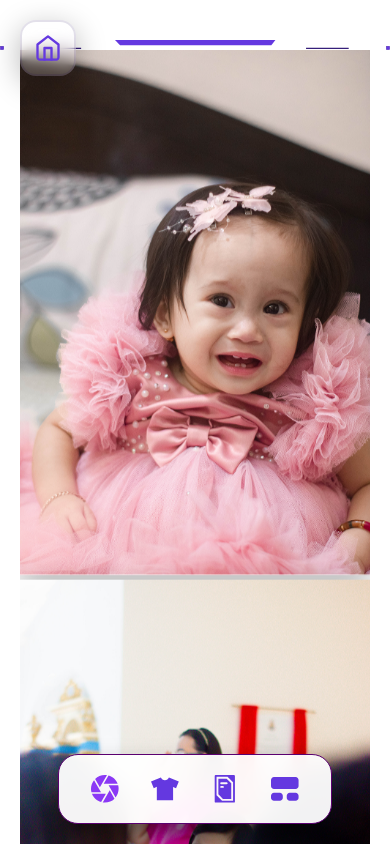
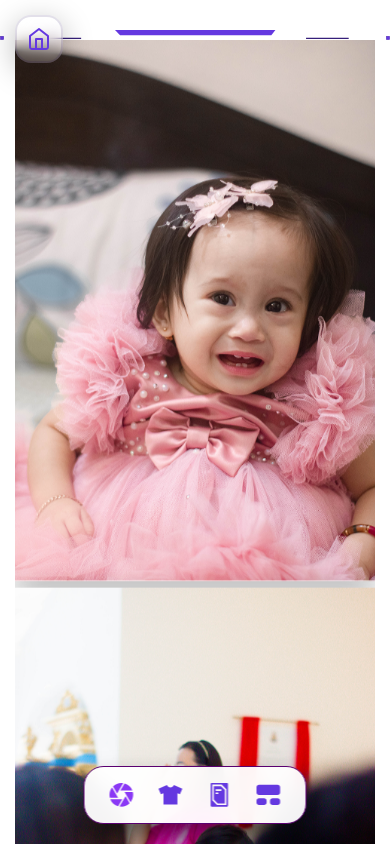
Before and after one commit to D4viiiid/WebFolio, a plain HTML site: page myprojects.html in a window 390 px wide. Shown: the top 844 px of the page. Drawn offline with Linux system fonts and the light colour scheme.

Commit message:
newupdateforresponsiveness

```diff
--- a/myprojects.css
+++ b/myprojects.css
@@ -241,10 +241,17 @@ body {
         padding: 0 20px;
     }
 
+    /* Stack photos vertically on mobile */
     .photo-grid {
         grid-template-columns: 1fr;
         grid-template-rows: auto;
-        gap: 12px;
+        gap: 20px;
+        max-height: none;
+    }
+
+    .photo-item {
+        height: auto;
+        min-height: 300px;
     }
 
     .home-icon {
@@ -276,3 +283,47 @@ body {
         height: 28px;
     }
 }
+
+@media (max-width: 480px) {
+    .project-section {
+        padding: 30px 0;
+    }
+
+    .section-content {
+        padding: 0 15px;
+    }
+
+    /* Smaller photo items on small phones */
+    .photo-grid {
+        gap: 15px;
+    }
+
+    .photo-item {
+        min-height: 250px;
+    }
+
+    .icon-nav ul {
+        padding: 10px 15px;
+        gap: 5px;
+    }
+
+    .icon-nav a {
+        padding: 6px 10px;
+    }
+
+    .icon-nav img {
+        width: 24px;
+        height: 24px;
+    }
+
+    .home-icon {
+        top: 15px;
+        left: 15px;
+        padding: 10px;
+    }
+
+    .home-icon svg {
+        width: 24px;
+        height: 24px;
+    }
+}
```
